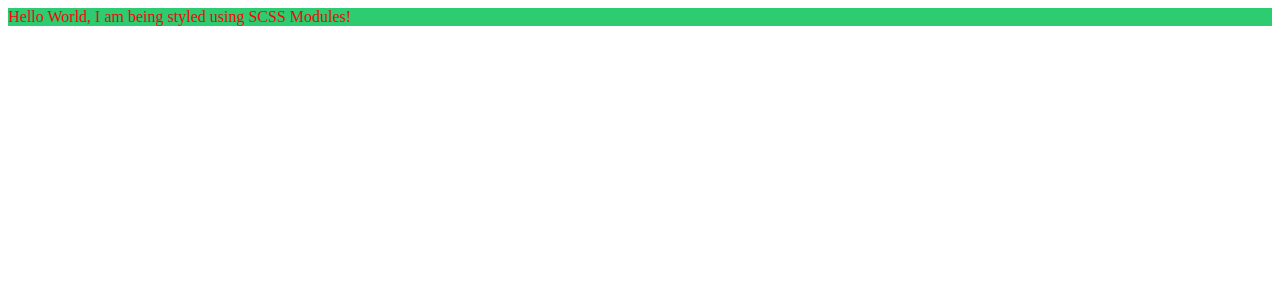
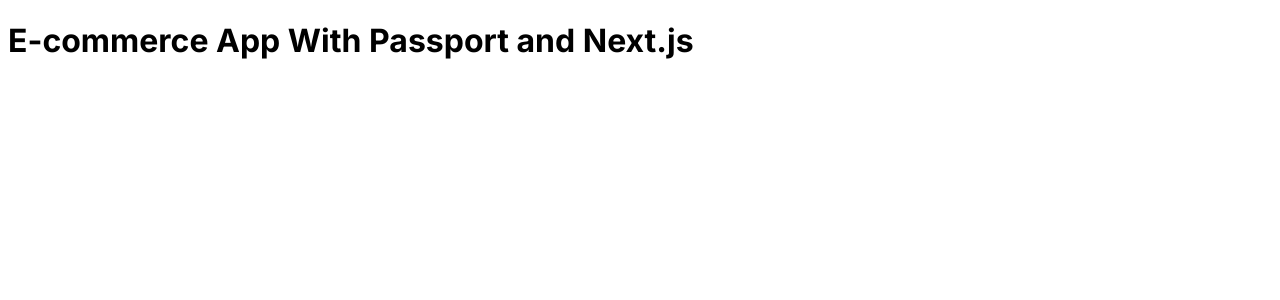
Before and after one commit to stevenluongo/passport-authentication, a Next.js app: page / in a window 1280 px wide. Shown: the top 300 px of the page. Built offline with nearby package versions, Linux system fonts and the light colour scheme.

Commit message:
initialize next.js app

```diff
--- a/pages/index.js
+++ b/pages/index.js
@@ -1,9 +1,7 @@
-import HelloWorld from '../components/hello-world'
-
 export default function Home() {
   return (
     <div className="app">
-      <HelloWorld />
+      <h1>E-commerce App With Passport and Next.js</h1>
     </div>
   )
 }
--- a/styles.scss
+++ b/styles.scss
@@ -1,5 +1,5 @@
-$backgroundColor: #2ecc71;
+@import url('https://fonts.googleapis.com/css2?family=Inter:wght@100;200;300;400;500;600;700;800&display=swap');
 
-.app {
-  background-color: $backgroundColor;
+body {
+  font-family: "Inter", sans-serif;
 }
```
